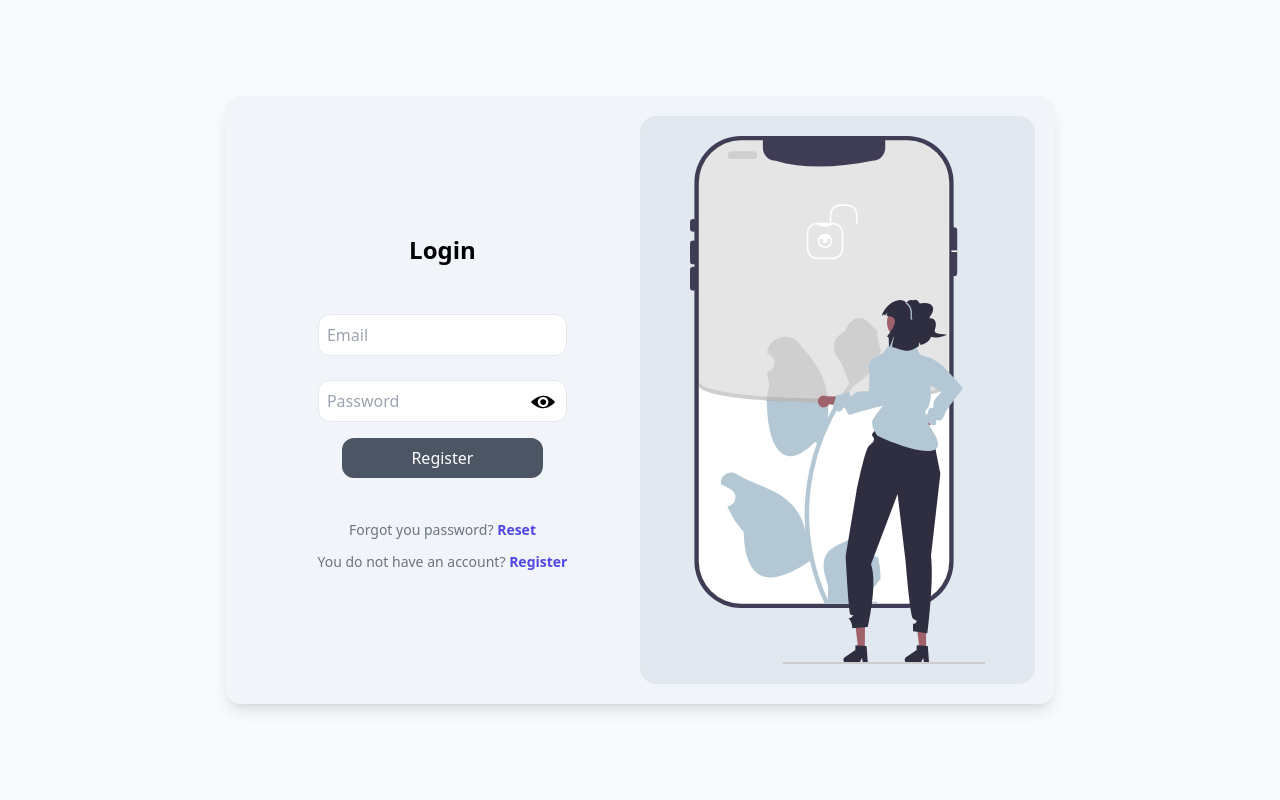
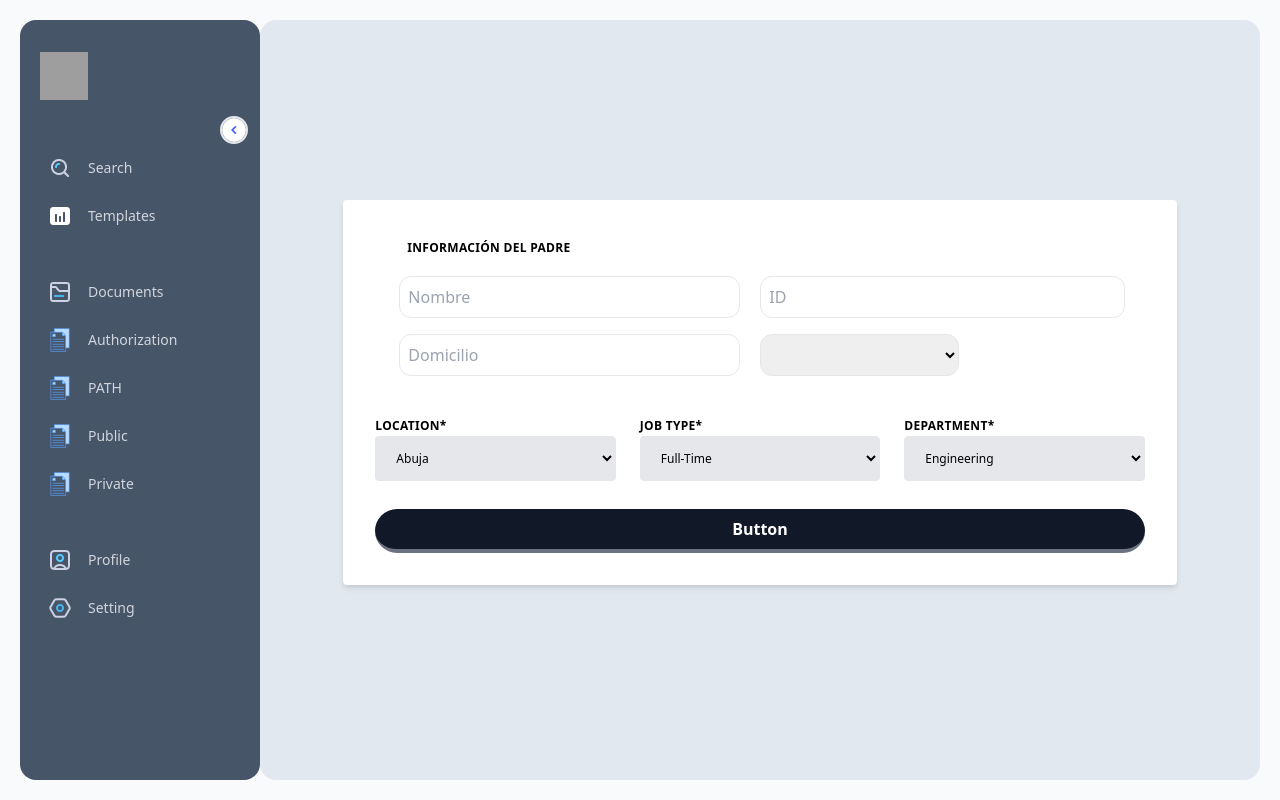
Before and after one commit to davidyanez27/client_lawyerApp, a React (Vite) app: page / in a window 1280 px wide. Built offline with nearby package versions, Linux system fonts and the light colour scheme; grey boxes are pictures that could not be loaded.

Commit message:
fix: form fields

```diff
--- a/src/App.tsx
+++ b/src/App.tsx
@@ -9,7 +9,7 @@ import ProtectedRoute from './ProtectedRoute'
  function App() {
   return (
     <Routes>
-      <Route path='/' element = {<LoginPage/>}/>
+      <Route path='/' element = {<Home/>}/>
       <Route path='/login' element = {<LoginPage />}/>
       <Route path='/register' element = {<RegisterPage/>}/>
 
--- a/src/components/FormInput.tsx
+++ b/src/components/FormInput.tsx
@@ -1,7 +1,7 @@
 // FormInput.tsx
 
-import React from 'react';
-import { UseFormRegisterReturn } from 'react-hook-form';
+import React from "react";
+import { UseFormRegisterReturn } from "react-hook-form";
 
 interface Props {
   values: any;
@@ -11,6 +11,8 @@ interface Props {
   placeholder?: string;
   required?: boolean;
   className?: string;
+  labelName?: string;
+  labelClass?: string;
 }
 
 const FormInput: React.FC<Props> = ({
@@ -20,11 +22,19 @@ const FormInput: React.FC<Props> = ({
   id,
   placeholder,
   required,
-  className
+  className,
+  labelName,
+  labelClass,
 }) => {
   return (
+    <div className="grid gap-2">
+      <label className={`uppercase tracking-wide text-black text-xs font-bold p-2 mt-2 ${labelClass || ""}`}
+      >
+        {labelName}
+      </label>
+
       <input
-      className={`p-2 mt-2 rounded-xl border text-black ${className || ''}`}
+        className={`p-2 mt-1 mb-3 rounded-xl border text-black ${className || ""}`}
         {...values}
         type={type}
         name={name}
@@ -32,7 +42,8 @@ const FormInput: React.FC<Props> = ({
         placeholder={placeholder}
         required={required}
       />
+    </div>
   );
-}
+};
 
 export default FormInput;
--- a/src/components/Header.tsx
+++ b/src/components/Header.tsx
@@ -2,7 +2,6 @@ import { useForm } from "react-hook-form";
 import FormInput from "./FormInput";
 
 export default function Example() {
-
   const {
     register,
     handleSubmit,
@@ -14,44 +13,75 @@ export default function Example() {
   });
 
   return (
+    <form className="w-5/6">
+      <div className="bg-white shadow-md rounded px-8 pt-6 pb-8 mb-4 flex flex-col">
+        <div className="mx-3 md:flex mb-6">
+          <div className="md:w-1/2 px-3 ">
+            <FormInput
+              labelName="Información del padre"
+              values={register("Father Name", { required: true })}
+              type="text"
+              name="father_name"
+              id="father_name"
+              placeholder="Nombre"
+              required
+            />
 
+            <FormInput
+              labelClass="hidden"
+              values={register("address", { required: true })}
+              type="text"
+              name="father_address"
+              id="father_address"
+              placeholder="Domicilio"
+              required
+            />
 
-<form>
-    <div className="bg-white shadow-md rounded px-8 pt-6 pb-8 mb-4 flex flex-col">
-      <div className="-mx-3 md:flex mb-6">
-        <div className="md:w-1/2 px-3 mb-6 md:mb-0">
-          <label className="uppercase tracking-wide text-black text-xs font-bold mb-2" >
-            Company Name*
-          </label>
-          <input className="w-full bg-gray-200 text-black border border-gray-200 rounded py-3 px-4 mb-3" id="company" type="text" placeholder="Tutsplus"/>
-          <div>
-            <span className="text-red-500 text-xs italic">
-              Please fill out this field.
-            </span>
+            {/* <FormInput
+              labelClass="hidden"
+              values={register("ID", { required: true })}
+              type="text"
+              name="father_ID"
+              id="father_ID"
+              placeholder="ID"
+              required
+            /> */}
+          </div>
+
+          <div className="md:w-1/2 mx-2">
+            <FormInput
+              labelName="0"
+              labelClass="text-white"
+              values={register("ID", { required: true })}
+              type="text"
+              name="father_ID"
+              id="father_ID"
+              placeholder="ID"
+              required
+            />
+
+            <select
+              className="p-2 mt-1 mb-3 rounded-xl border text-black"
+              id="maritalState"
+            >
+              <option></option>
+              <option>soltero</option>
+              <option>soltero en union libre</option>
+              <option>casado</option>
+            </select>
           </div>
         </div>
-        <div className="md:w-1/2 px-3">
-          <label className="uppercase tracking-wide text-black text-xs font-bold mb-2" >
-            Title*
-          </label>
-          <input className="w-full bg-gray-200 text-black border border-gray-200 rounded py-3 px-4 mb-3" id="title" type="text" placeholder="Software Engineer"/>
-        </div>
-      </div>
-      <div className="-mx-3 md:flex mb-6">
-        <div className="md:w-full px-3">
-          <label className="uppercase tracking-wide text-black text-xs font-bold mb-2" >
-            Application Link*
-          </label>
-          <input className="w-full bg-gray-200 text-black border border-gray-200 rounded py-3 px-4 mb-3" id="application-link" type="text" placeholder="http://...."/>
-        </div>
-      </div>
+
         <div className="-mx-3 md:flex mb-2">
           <div className="md:w-1/2 px-3 mb-6 md:mb-0">
-          <label className="uppercase tracking-wide text-black text-xs font-bold mb-2" >
+            <label className="uppercase tracking-wide text-black text-xs font-bold mb-2">
               Location*
             </label>
             <div>
-            <select className="w-full bg-gray-200 border border-gray-200 text-black text-xs py-3 px-4 pr-8 mb-3 rounded" id="location">
+              <select
+                className="w-full bg-gray-200 border border-gray-200 text-black text-xs py-3 px-4 pr-8 mb-3 rounded"
+                id="location"
+              >
                 <option>Abuja</option>
                 <option>Enugu</option>
                 <option>Lagos</option>
@@ -59,11 +89,14 @@ export default function Example() {
             </div>
           </div>
           <div className="md:w-1/2 px-3">
-          <label className="uppercase tracking-wide text-black text-xs font-bold mb-2" >
+            <label className="uppercase tracking-wide text-black text-xs font-bold mb-2">
               Job Type*
             </label>
             <div>
-            <select className="w-full bg-gray-200 border border-gray-200 text-black text-xs py-3 px-4 pr-8 mb-3 rounded" id="job-type">
+              <select
+                className="w-full bg-gray-200 border border-gray-200 text-black text-xs py-3 px-4 pr-8 mb-3 rounded"
+                id="job-type"
+              >
                 <option>Full-Time</option>
                 <option>Part-Time</option>
                 <option>Internship</option>
@@ -71,11 +104,14 @@ export default function Example() {
             </div>
           </div>
           <div className="md:w-1/2 px-3">
-          <label className="uppercase tracking-wide text-black text-xs font-bold mb-2" >
+            <label className="uppercase tracking-wide text-black text-xs font-bold mb-2">
               Department*
             </label>
             <div>
-            <select className="w-full bg-gray-200 border border-gray-200 text-black text-xs py-3 px-4 pr-8 mb-3 rounded" id="department">
+              <select
+                className="w-full bg-gray-200 border border-gray-200 text-black text-xs py-3 px-4 pr-8 mb-3 rounded"
+                id="department"
+              >
                 <option>Engineering</option>
                 <option>Design</option>
                 <option>Customer Support</option>
@@ -92,10 +128,6 @@ export default function Example() {
         </div>
       </div>
     </form>
-
-
-
-
 
     // <>
 
@@ -152,9 +184,6 @@ export default function Example() {
     //           </div>
     //         </div>
 
-
-
-
     //         <div>
     //           <button
     //             type="submit"
@@ -174,5 +203,5 @@ export default function Example() {
     //     </div>
     //   </div>
     // </>
-  )
+  );
 }
--- a/src/pages/HomePage.tsx
+++ b/src/pages/HomePage.tsx
@@ -70,7 +70,7 @@ function Home() {
           ))}
         </ul>
       </div>
-      <div className="bg-slate-200 w-full rounded-2xl items-center ">
+      <div className="flex bg-slate-200 w-full rounded-2xl items-center justify-center ">
             <Example/>
       </div>
     </div>
```
Lines whose indentation alone changed are shown as unchanged.
